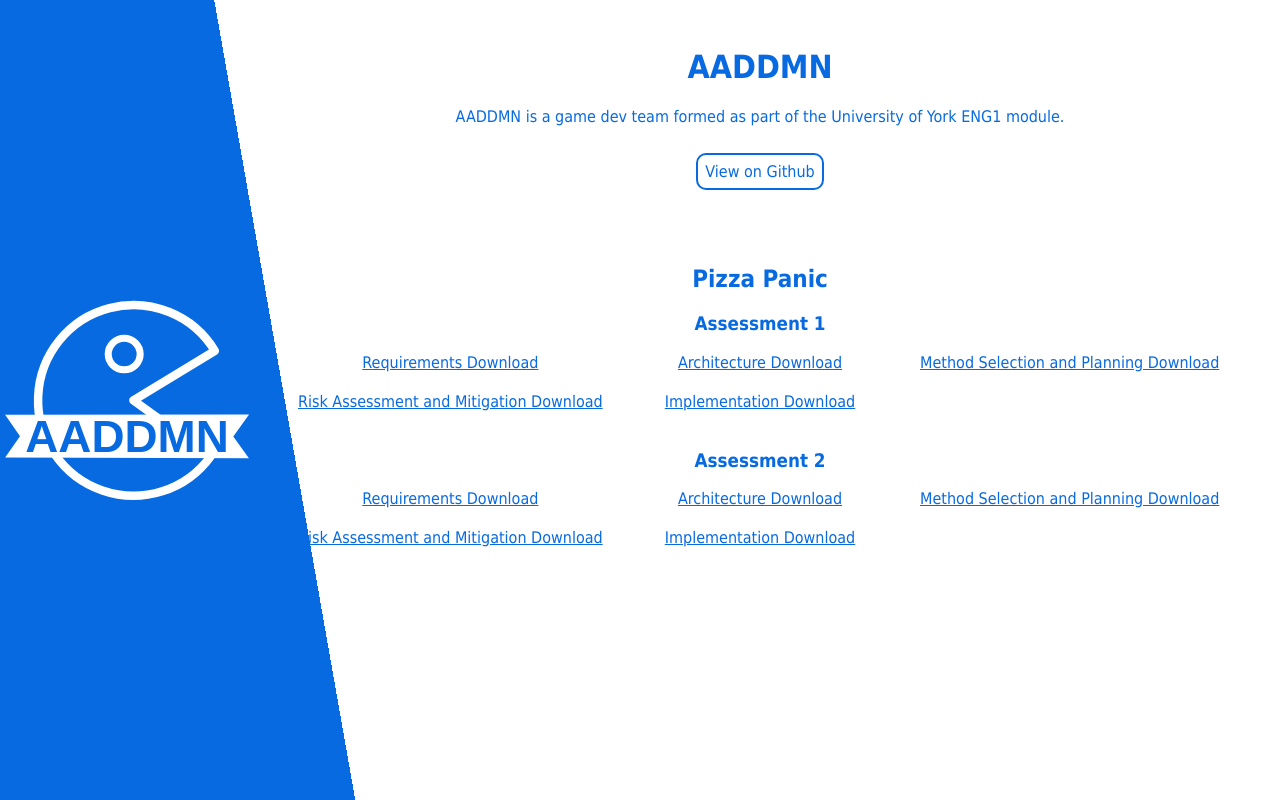
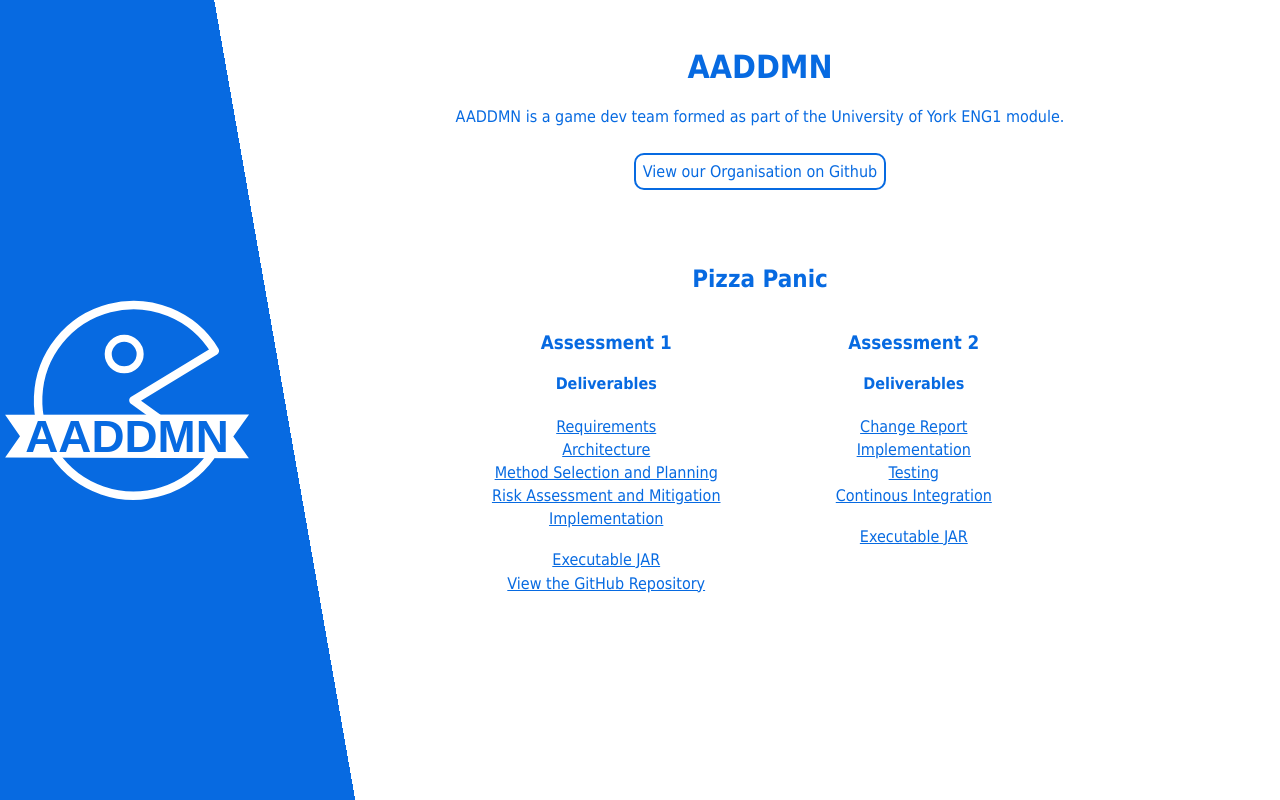
Before and after one commit to AADDMN/AADDMN.github.io, a plain HTML site: page index.html in a window 1280 px wide. Drawn offline with Linux system fonts and the light colour scheme.

Commit message:
Improved Organisation

```diff
--- a/index.html
+++ b/index.html
@@ -13,29 +13,40 @@
 			<h1>AADDMN</h1>
 			<p>AADDMN is a game dev team formed as part of the University of York ENG1 module.</p>
 			<div style="padding-bottom: 20px;"></div>
-			<a class="text-with-border" href="https://github.com/orgs/AADDMN/repositories">View on Github</a>
+			<a class="text-with-border" href="https://github.com/orgs/AADDMN/repositories">View our Organisation on Github</a>
 
 			<h2>Pizza Panic</h2>
-			<h3>Assessment 1</h3>
 			<div class="grid-container">
-				<div class="grid-item"><a href="temp.pdf" download target="_blank">Requirements Download</a></div>	<!--Req1.pdf-->
-				<div class="grid-item"><a href="temp.pdf" download target="_blank">Architecture Download</a></div> 	<!--Arch1.pdf-->
-				<div class="grid-item"><a href="temp.pdf" download target="_blank">Method Selection and Planning Download</a></div>	<!--Plan1.pdf-->
-				<div class="grid-item"><a href="temp.pdf" download target="_blank">Risk Assessment and Mitigation Download</a></div>	<!--Risk1.pdf-->
-				<div class="grid-item"><a href="temp.pdf" download target="_blank">Implementation Download</a></div> 	<!--Impl1.pdf-->
+
+				<div class="grid-item">
+					<h3>Assessment 1</h3>
+					<h4>Deliverables</h4>
+					<ul>
+						<li><a href="temp.pdf" download target="_blank">Requirements</a></li>	<!--Req1.pdf-->
+						<li><a href="temp.pdf" download target="_blank">Architecture</a></li>	<!--Arch1.pdf-->
+						<li><a href="temp.pdf" download target="_blank">Method Selection and Planning</a></li>	<!--Plan1.pdf-->
+						<li><a href="temp.pdf" download target="_blank">Risk Assessment and Mitigation</a></li>	<!--Risk1.pdf-->
+						<li><a href="temp.pdf" download target="_blank">Implementation</a></li>	<!--Impl1.pdf-->
+					</ul>
+
+					<div style="padding-top: 20px;"><a href="temp.pdf" download target="_blank">Executable JAR</a></div>
+					<div style="padding-top: 5px; padding-bottom: 20px;"><a href="https://github.com/AADDMN/piazza_panic">View the GitHub Repository</a></div>
+				</div>
+
+				<div class="grid-item">
+					<h3>Assessment 2</h3>
+					<h4>Deliverables</h4>
+					<ul>
+						<li><a href="temp.pdf" download target="_blank">Change Report</a></li>	<!--Change2.pdf-->
+						<li><a href="temp.pdf" download target="_blank">Implementation</a></li>	<!--Impl2.pdf-->
+						<li><a href="temp.pdf" download target="_blank">Testing</a></li>	<!--Test2.pdf-->
+						<li><a href="temp.pdf" download target="_blank">Continous Integration</a></li>	<!--CI2.pdf-->
+					</ul>
+
+					<div style="padding: 20px;"><a href="temp.pdf" download target="_blank">Executable JAR</a></div>
+				</div>
+
 			</div>
-
-			<div style="padding-bottom: 20px;"></div>
-			<h3>Assessment 2</h3>
-			<div class="grid-container">
-				<div class="grid-item"><a href="temp.pdf" download target="_blank">Requirements Download</a></div>	<!--Req1.pdf-->
-				<div class="grid-item"><a href="temp.pdf" download target="_blank">Architecture Download</a></div> 	<!--Arch1.pdf-->
-				<div class="grid-item"><a href="temp.pdf" download target="_blank">Method Selection and Planning Download</a></div>	<!--Plan1.pdf-->
-				<div class="grid-item"><a href="temp.pdf" download target="_blank">Risk Assessment and Mitigation Download</a></div>	<!--Risk1.pdf-->
-				<div class="grid-item"><a href="temp.pdf" download target="_blank">Implementation Download</a></div> 	<!--Impl1.pdf-->
-			</div>
-
 		</div>
-
 	</body>
 </HTML>
--- a/stylesheet.css
+++ b/stylesheet.css
@@ -28,6 +28,12 @@
 	.text {
 		padding-left: 30vh;
 	}
+
+	.grid-container {
+		display: inline-grid;
+		grid-template-columns: repeat(2, 1fr);
+		column-gap: 75px;
+	}
 }
 
 /* Displays only on small screens */
@@ -53,6 +59,16 @@ h1 {
 
 h2 {
 	padding-top: 8vh;
+}
+
+ul {
+	margin: 0;
+	padding: 0;
+	list-style-type: none;
+}
+
+li {
+	padding: 2px;
 }
 
 a {
@@ -82,10 +98,3 @@ a:hover, a:active {
 	font-family: Tahoma, sans-serif;
 	color: #076ae1;
 }
-
-.grid-container {
-	display: inline-grid;
-	grid-template-columns: repeat(3, 1fr);
-	row-gap: 20px;
-	column-gap: 5px;
-}
```
